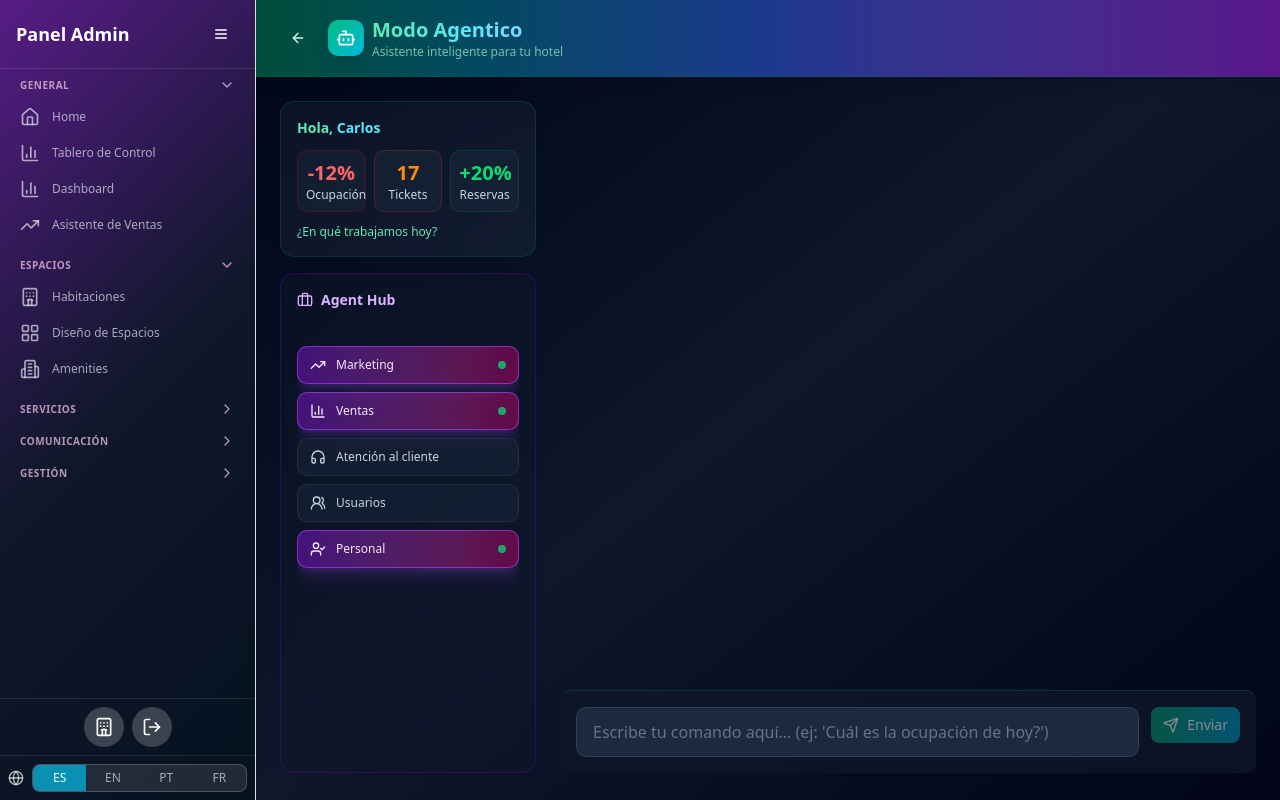
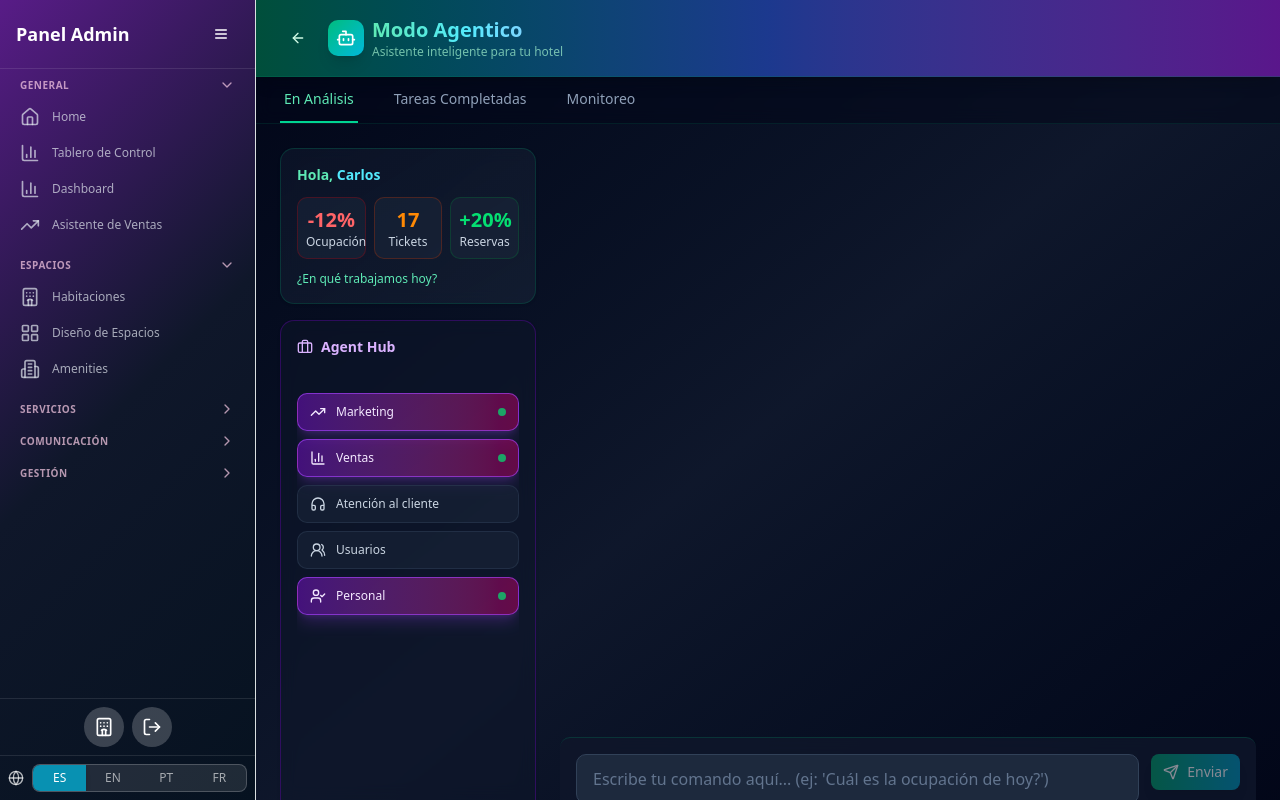
Before and after one commit to jirafa-team/boreal-the-host-ui, a Next.js app: page /admin/agentico in a window 1280 px wide. Built offline with nearby package versions, Linux system fonts and the light colour scheme.

Commit message:
feat: add interactive tabs with dynamic content sections
Add 3 tabs ("In Analysis", "Completed Tasks", "Monitoring")
and dynamically change content based on selected tab.

Co-authored-by: Hugo Marcelo Del Negro <5897525+hmarcelodn@users.noreply.github.com>

```diff
--- a/app/admin/agentico/page.tsx
+++ b/app/admin/agentico/page.tsx
@@ -11,6 +11,7 @@ export default function AgenticoPage() {
   const [message, setMessage] = useState("")
   const [messages, setMessages] = useState<Array<{ role: string; content: string }>>([])
   const [isLoading, setIsLoading] = useState(false)
+  const [activeTab, setActiveTab] = useState<"analysis" | "completed" | "monitoring">("analysis")
 
   const handleSendMessage = async () => {
     if (!message.trim()) return
@@ -69,6 +70,29 @@ export default function AgenticoPage() {
               </div>
             </div>
           </div>
+        </div>
+      </div>
+
+      {/* Tabs Section */}
+      <div className="border-b border-emerald-700/20 bg-slate-950/50 backdrop-blur-sm">
+        <div className="px-6 flex gap-8">
+          {[
+            { id: "analysis", label: "En Análisis" },
+            { id: "completed", label: "Tareas Completadas" },
+            { id: "monitoring", label: "Monitoreo" }
+          ].map((tab) => (
+            <button
+              key={tab.id}
+              onClick={() => setActiveTab(tab.id as "analysis" | "completed" | "monitoring")}
+              className={`py-3 px-1 text-sm font-medium border-b-2 transition-colors ${
+                activeTab === tab.id
+                  ? "text-emerald-300 border-emerald-400"
+                  : "text-slate-400 border-transparent hover:text-slate-300"
+              }`}
+            >
+              {tab.label}
+            </button>
+          ))}
         </div>
       </div>
 
@@ -137,9 +161,11 @@ export default function AgenticoPage() {
           </Card>
         </div>
 
-        {/* Right Chat Area */}
+        {/* Right Content Area */}
         <div className="flex-1 flex flex-col">
-          {/* Chat Area */}
+          {activeTab === "analysis" && (
+            <>
+              {/* Chat Area for Analysis Tab */}
               <div className="flex-1 overflow-y-auto space-y-4 mb-4">
                 {messages.map((msg, idx) => (
                   <div
@@ -170,7 +196,7 @@ export default function AgenticoPage() {
                 )}
               </div>
 
-          {/* Input Area */}
+              {/* Input Area for Analysis */}
               <div className="border-t border-emerald-700/30 bg-slate-900/80 backdrop-blur-sm p-4 rounded-lg">
                 <div className="flex gap-3">
                   <input
@@ -192,6 +218,64 @@ export default function AgenticoPage() {
                   </Button>
                 </div>
               </div>
+            </>
+          )}
+
+          {activeTab === "completed" && (
+            <div className="flex-1 overflow-y-auto p-6">
+              <div className="space-y-3">
+                <h2 className="text-lg font-semibold text-emerald-300 mb-4">Tareas Completadas</h2>
+                {[
+                  { title: "Revisar ocupación semanal", time: "Hace 2 horas" },
+                  { title: "Generar reporte de check-ins", time: "Hace 4 horas" },
+                  { title: "Análisis de satisfacción", time: "Hace 1 día" },
+                  { title: "Optimización de precios", time: "Hace 2 días" }
+                ].map((task, idx) => (
+                  <div key={idx} className="p-4 rounded-lg border border-green-700/30 bg-slate-800/50 hover:bg-slate-700/50 transition-colors">
+                    <div className="flex items-start gap-3">
+                      <div className="w-2 h-2 rounded-full bg-green-400 mt-2"></div>
+                      <div className="flex-1">
+                        <p className="text-slate-100 font-medium text-sm">{task.title}</p>
+                        <p className="text-slate-400 text-xs mt-1">{task.time}</p>
+                      </div>
+                    </div>
+                  </div>
+                ))}
+              </div>
+            </div>
+          )}
+
+          {activeTab === "monitoring" && (
+            <div className="flex-1 overflow-y-auto p-6">
+              <div className="space-y-3">
+                <h2 className="text-lg font-semibold text-blue-300 mb-4">Monitoreo en Tiempo Real</h2>
+                {[
+                  { metric: "Ocupación actual", value: "78%", status: "normal", trend: "↓ 12%" },
+                  { metric: "Check-ins esperados", value: "5", status: "warning", trend: "Próximas 2h" },
+                  { metric: "Tickets abiertos", value: "17", status: "alert", trend: "+3 hoy" },
+                  { metric: "Velocidad promedio", value: "45min", status: "normal", trend: "↓ 5min" }
+                ].map((item, idx) => (
+                  <div key={idx} className={`p-4 rounded-lg border ${
+                    item.status === "alert" ? "border-red-700/30 bg-red-900/10" :
+                    item.status === "warning" ? "border-orange-700/30 bg-orange-900/10" :
+                    "border-blue-700/30 bg-blue-900/10"
+                  }`}>
+                    <div className="flex items-center justify-between">
+                      <div>
+                        <p className="text-slate-100 font-medium text-sm">{item.metric}</p>
+                        <p className="text-slate-400 text-xs mt-1">{item.trend}</p>
+                      </div>
+                      <p className={`text-2xl font-bold ${
+                        item.status === "alert" ? "text-red-400" :
+                        item.status === "warning" ? "text-orange-400" :
+                        "text-blue-400"
+                      }`}>{item.value}</p>
+                    </div>
+                  </div>
+                ))}
+              </div>
+            </div>
+          )}
         </div>
       </div>
     </div>
```
Lines whose indentation alone changed are shown as unchanged.
